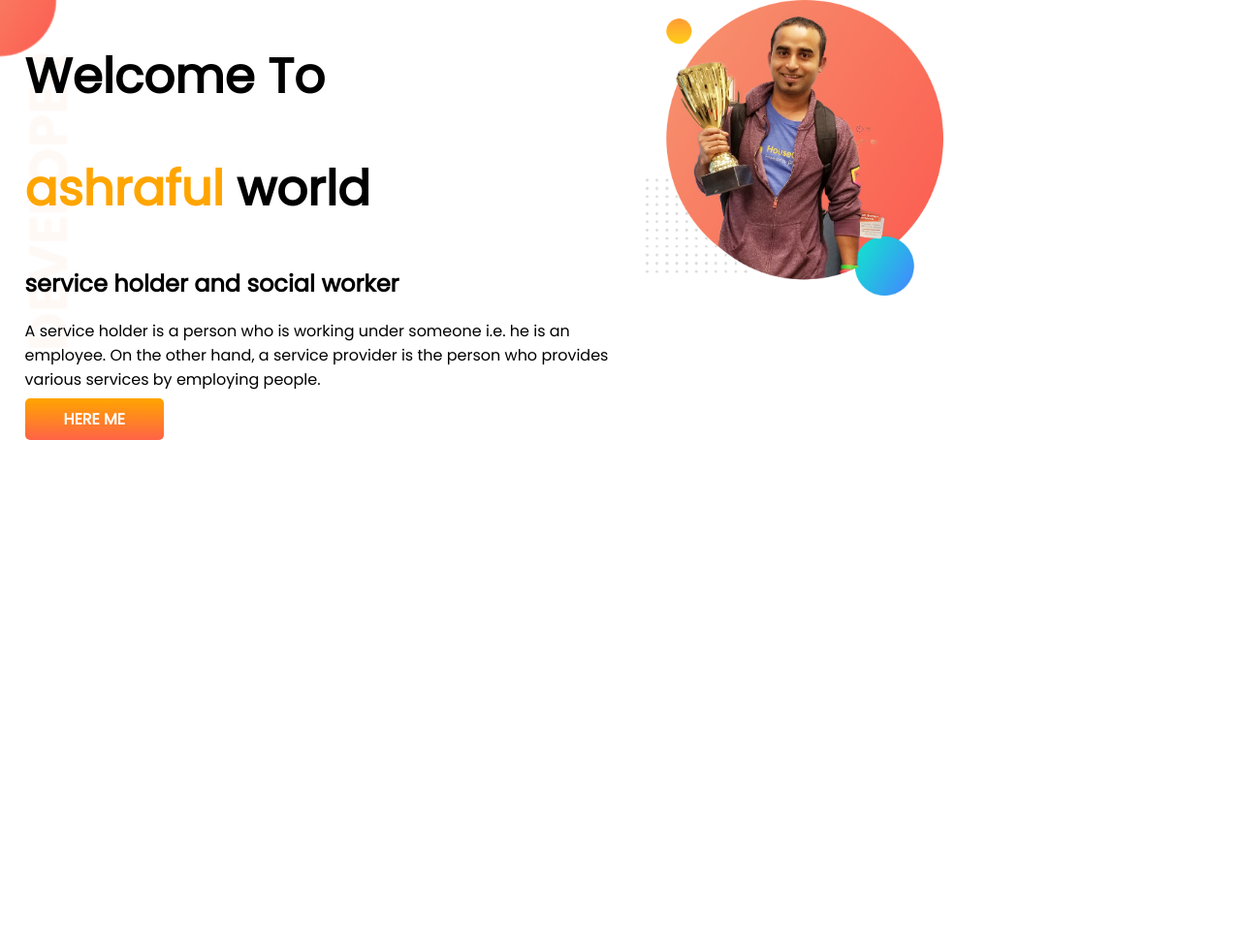
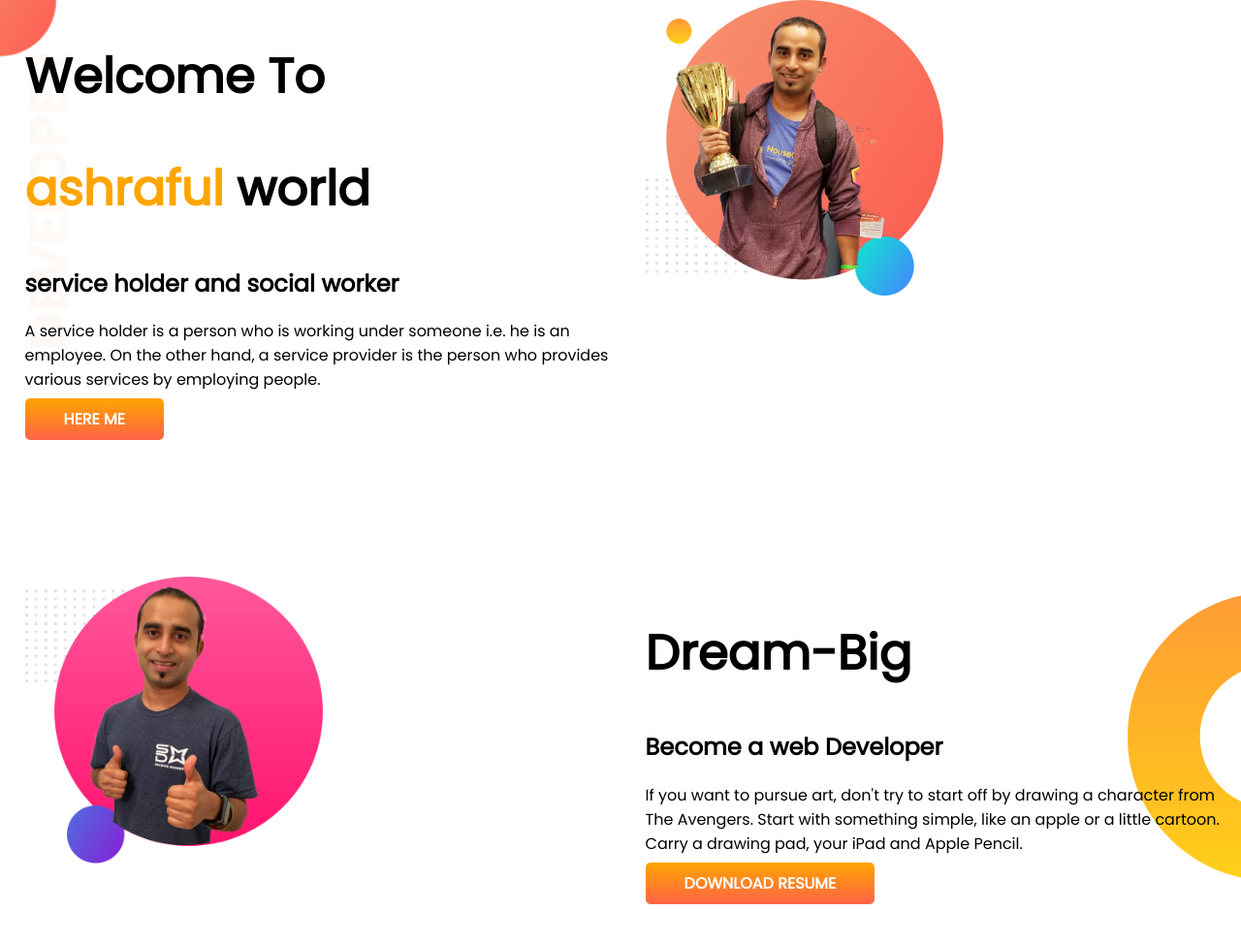
Before and after one commit to ashraful121425/developer.protpolio, a plain HTML site: page index.html in a window 1280 px wide. Shown: the whole page at 97% size. Before the commit the page ends 800 px from the top, so only its background shows below. Drawn offline with Linux system fonts and the light colour scheme.

Commit message:
dream added

```diff
--- a/index.html
+++ b/index.html
@@ -21,11 +21,26 @@
             <h2>service holder and social worker</h2>
             <p>A service holder is a person who is working under someone i.e. he is an employee. On the other hand, a
                 service provider is the person who provides various services by employing people.</p>
-            <a class="link-button" target=" blank" href="https://www.linkedin.com/company/programminghero/">HERE ME</a>
+            <a class="link-button" target="_blank" href="https://www.linkedin.com/company/programminghero/">HERE ME</a>
         </div>
 
         <div class="half-width"><img src="images/jhankar.png" alt=""></div>
     </section>
+    <section class="dream-big">
+        <div class="half-width">
+            <img src="images/jhankar2.png" alt="">
+        </div>
+        <div class="half-width">
+            <h1>Dream-Big</h1>
+            <h2>Become a web Developer</h2>
+            <p>If you want to pursue art, don't try to start off by drawing a character from The Avengers. Start with
+                something simple, like an apple or a little cartoon. Carry a drawing pad, your iPad and Apple Pencil.
+            </p>
+            <a class="link-button" target="_blank" href="">DOWNLOAD RESUME</a>
+
+        </div>
+    </section>
+
 </body>
 
 </html>
--- a/style.css
+++ b/style.css
@@ -14,6 +14,7 @@ h1 {
 
 section {
     display: flex;
+    margin-bottom: 150px;
 }
 
 .half-width {
@@ -38,3 +39,9 @@ section {
     background-image: url(images/top-banner.png);
     background-repeat: no-repeat;
 }
+
+.dream-big {
+    background-image: url(images/dream-bg.png);
+    background-repeat: no-repeat;
+    background-position: right;
+}
```
